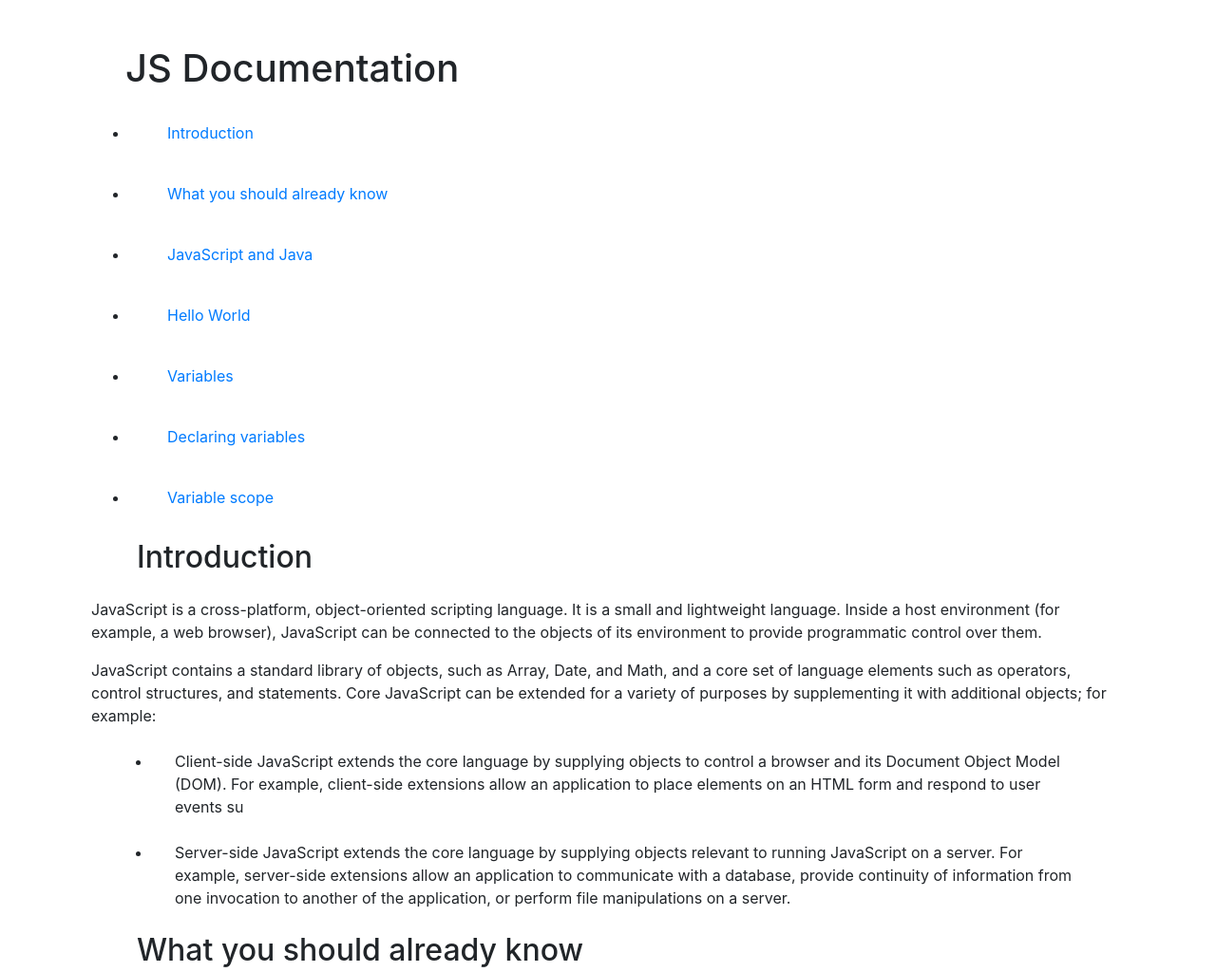
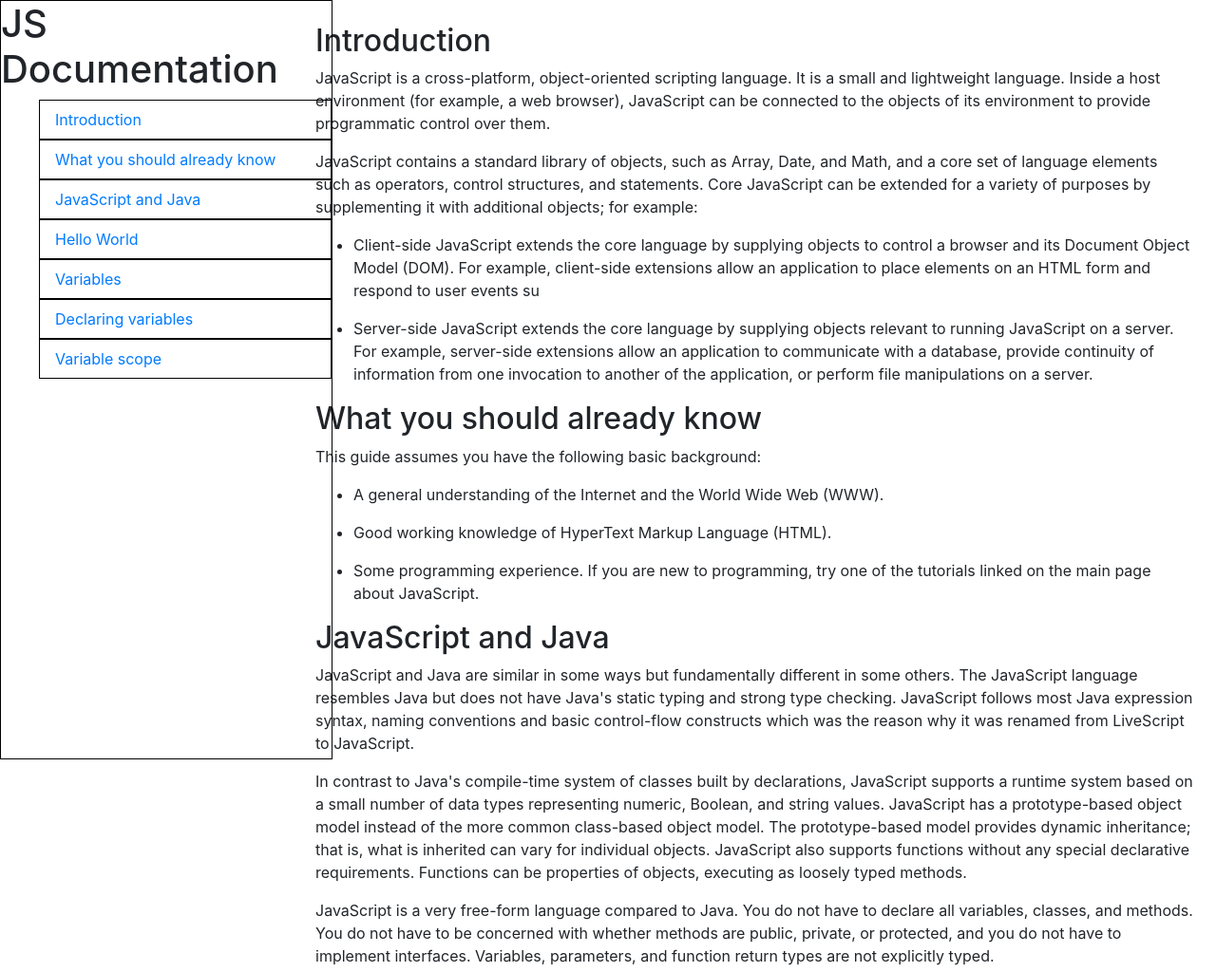
Before and after one commit to tonomoshia/tech_document, a plain HTML site: page index.html in a window 1280 px wide. Shown: the top 1024 px of the page at 95% size. Drawn offline with nearby package versions, Linux system fonts and the light colour scheme.

Commit message:
css styling for navbar. passing 16/16 of tests.

```diff
--- a/styles.css
+++ b/styles.css
@@ -1,6 +1,7 @@
-* {
+html {
     box-sizing: border-box;
     margin: 1.5em;
+    scroll-behavior: smooth;
 }
 
 code {
@@ -10,5 +11,42 @@ code {
     padding: 0 3px;
     color: black;
     display: block;
-    white-space: pre-wrap
+    white-space: pre-wrap;
+    text-align: left;
 }
+
+nav ul li {
+    list-style-type: none;
+    border: 1px solid #000;
+
+}
+#navbar {
+    position: fixed;
+    float: left;
+    top: 0;
+    left: 0;
+    width: 350px;
+    height: 100%;
+    border: 1px solid #000;
+
+}
+
+#navbar ul{
+    height: 88%;
+    overflow-y: auto;
+    overflow-x: hidden;
+}
+main {
+    float: right;
+    margin-left: 25%;
+    text-align: left;
+}
+
+@media only screen and (max-width: 815px) {
+    #navbar {
+        position: absolute;
+    }
+
+    main {
+        position: relative;
+    }
```
